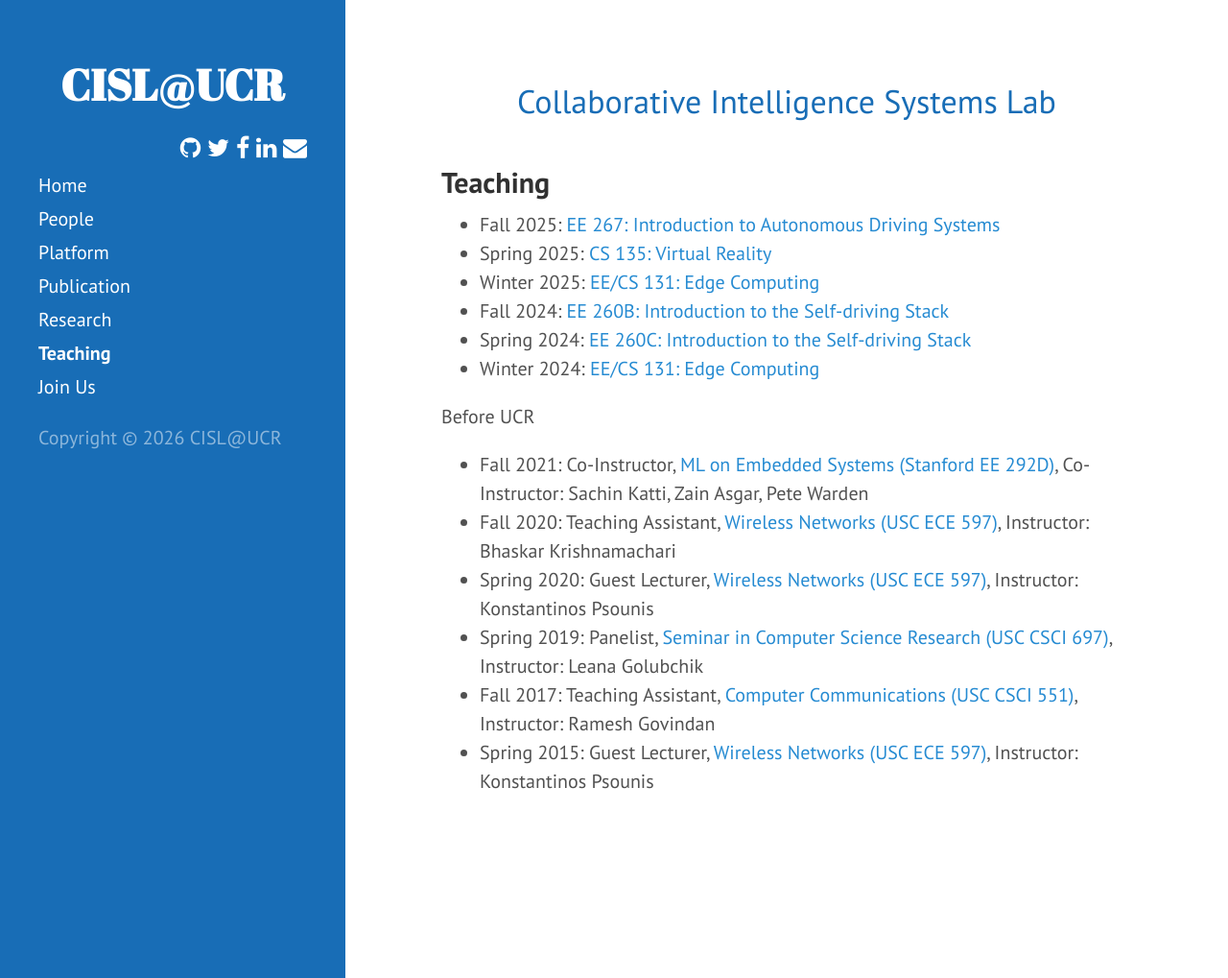
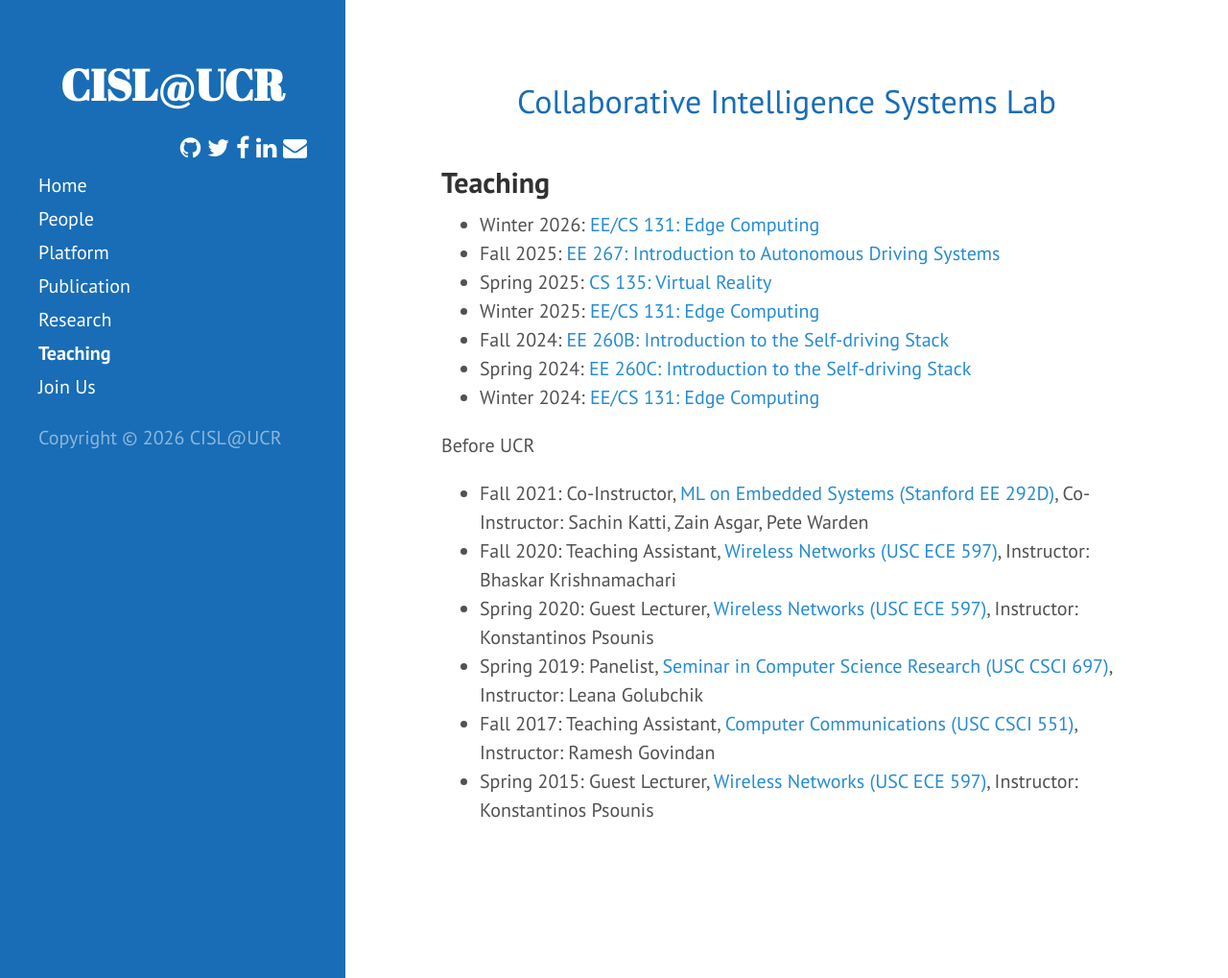
Before and after one commit to UCR-CISL/UCR-CISL.github.io, a Jekyll site: the page built from teaching.md, in a window 1280 px wide and 1019 px high. Shown: the whole window at 96% size. Built offline with Jekyll 4.4.1, drawn with Linux system fonts in a browser that asks for light colours; a style sheet for code colours, icons or effects is not loaded.

Commit message:
winter26 teaching

```diff
--- a/teaching.md
+++ b/teaching.md
@@ -4,6 +4,7 @@ title: Teaching
 ---
 
 ## Teaching
+* Winter 2026:  [EE/CS 131: Edge Computing](https://ucr-cisl.github.io/EECS131/winter26/)
 * Fall 2025:  [EE 267: Introduction to Autonomous Driving Systems](https://ucr-cisl.github.io/EE267/fall25/)
 * Spring 2025:  [CS 135: Virtual Reality](https://ucr-cisl.github.io/CS135/spring25/)
 * Winter 2025:  [EE/CS 131: Edge Computing](https://ucr-cisl.github.io/EECS131/winter25/)
```
